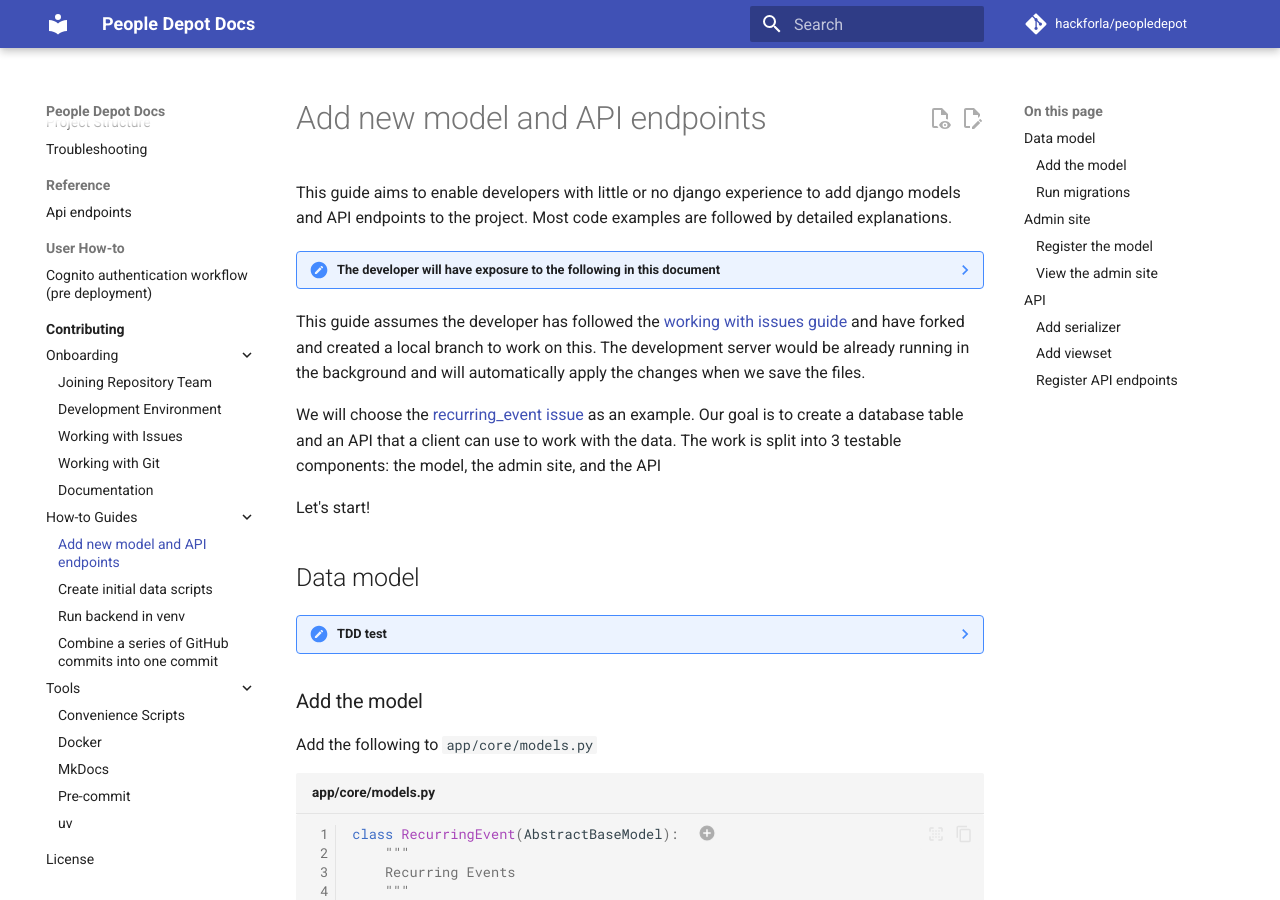
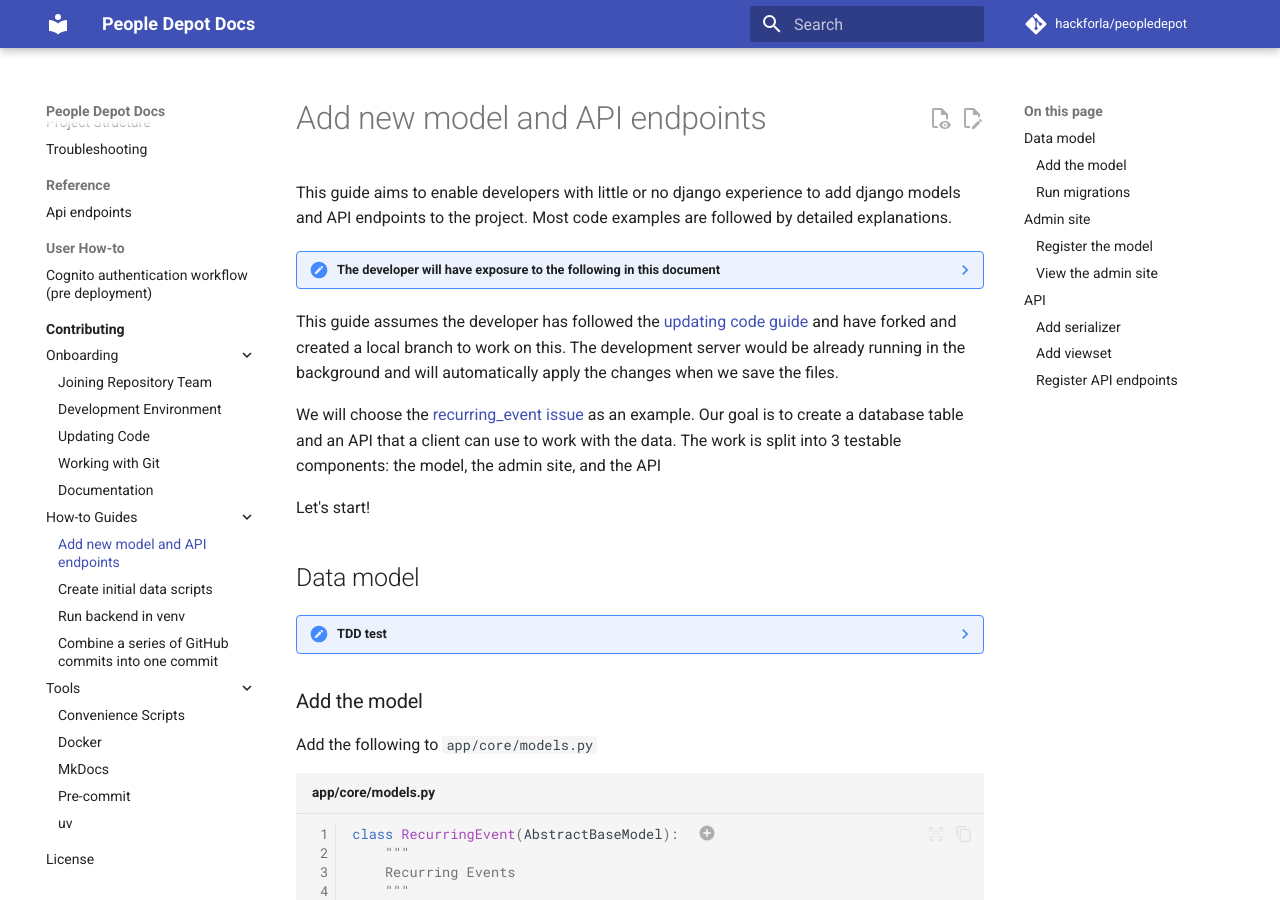
Before and after one commit to hackforla/peopledepot, an MkDocs documentation site: the page built from docs/contributing/howto/add-model-and-api-endpoints.md, in a window 1280 px wide and 900 px high. Built offline with MkDocs 1.6.1 and Material for MkDocs 9.7.7, drawn with Linux system fonts in a browser that asks for light colours; comment, search, counter and statistics services are not loaded; some of the changed text lies outside the part shown.

Commit message:
rename contributing issues to contributing code

````diff
--- a/docs/contributing/issues.md
+++ b/docs/contributing/code.md
@@ -1,4 +1,4 @@
-# Working with Issues
+# Updating Code
 
 ## Find an issue
 
--- a/docs/contributing/howto/add-model-and-api-endpoints.md
+++ b/docs/contributing/howto/add-model-and-api-endpoints.md
@@ -14,7 +14,7 @@ This guide aims to enable developers with little or no django experience to add
     - API design
     - command line
 
-This guide assumes the developer has followed the [working with issues guide](issues.md) and have forked and created a local branch to work on this. The development server would be already running in the background and will automatically apply the changes when we save the files.
+This guide assumes the developer has followed the [updating code guide](code.md) and have forked and created a local branch to work on this. The development server would be already running in the background and will automatically apply the changes when we save the files.
 
 We will choose the [recurring_event issue](https://github.com/hackforla/peopledepot/issues/14) as an example. Our goal is to create a database table and an API that a client can use to work with the data. The work is split into 3 testable components: the model, the admin site, and the API
 
@@ -675,7 +675,3 @@ In `app/core/api/urls.py`
         git add -A
         git commit -m "feat: add endpoints: recurring_event"
         ```
-
-??? note "Push the code and start a PR"
-
-    Refer to the [Issues page section on "Push to upstream origin"](issues.md#push-to-upstream-origin-aka-your-fork) onward.
--- a/docs/contributing/index.md
+++ b/docs/contributing/index.md
@@ -12,7 +12,7 @@ Thank you for volunteering your time! The following is a set of guidelines for c
     - [Fork the repository](dev_environment.md#fork-the-repository)
     - [Build and run locally](dev_environment.md#build-and-run-using-docker-locally)
 
-- [Working with Issues](issues.md)
+- [Updating code](code.md)
 
 - [Working with Git](git.md)
 
````
Also changed, not shown: docs/contributing/.pages.
